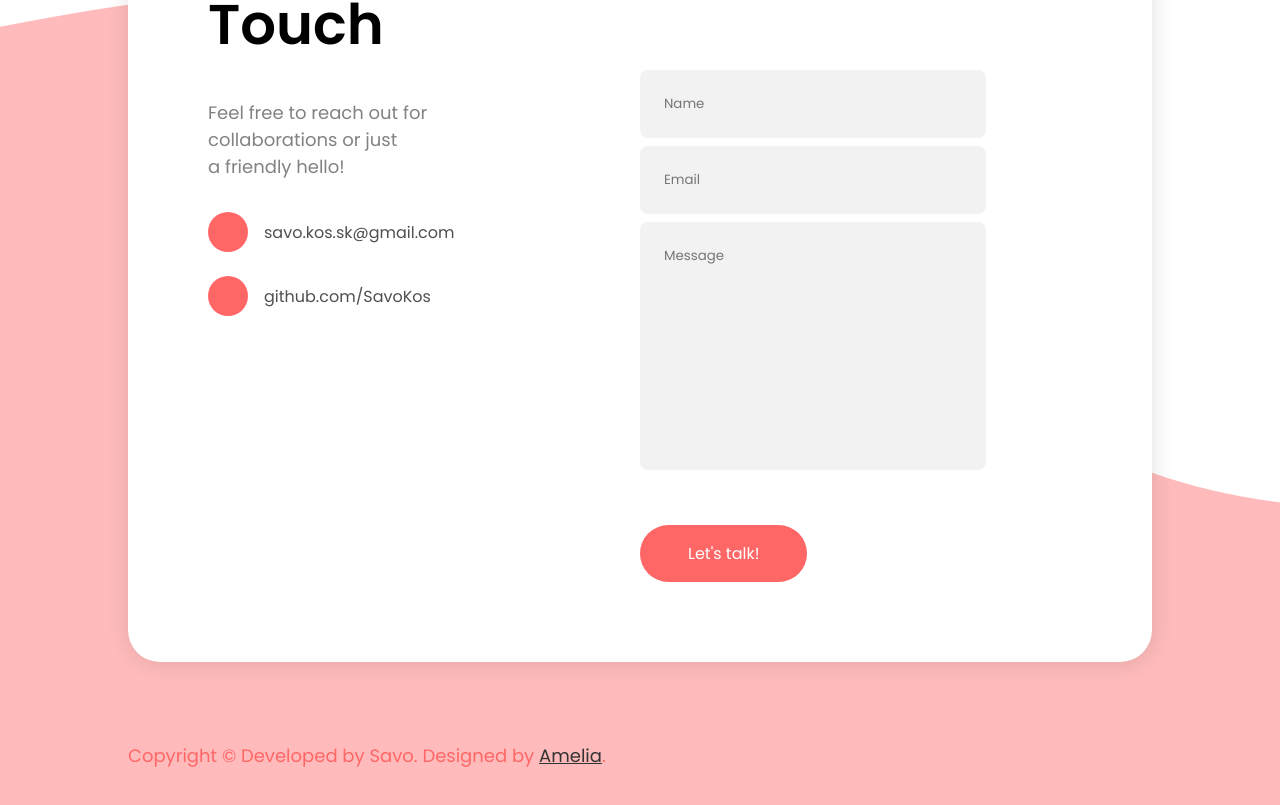
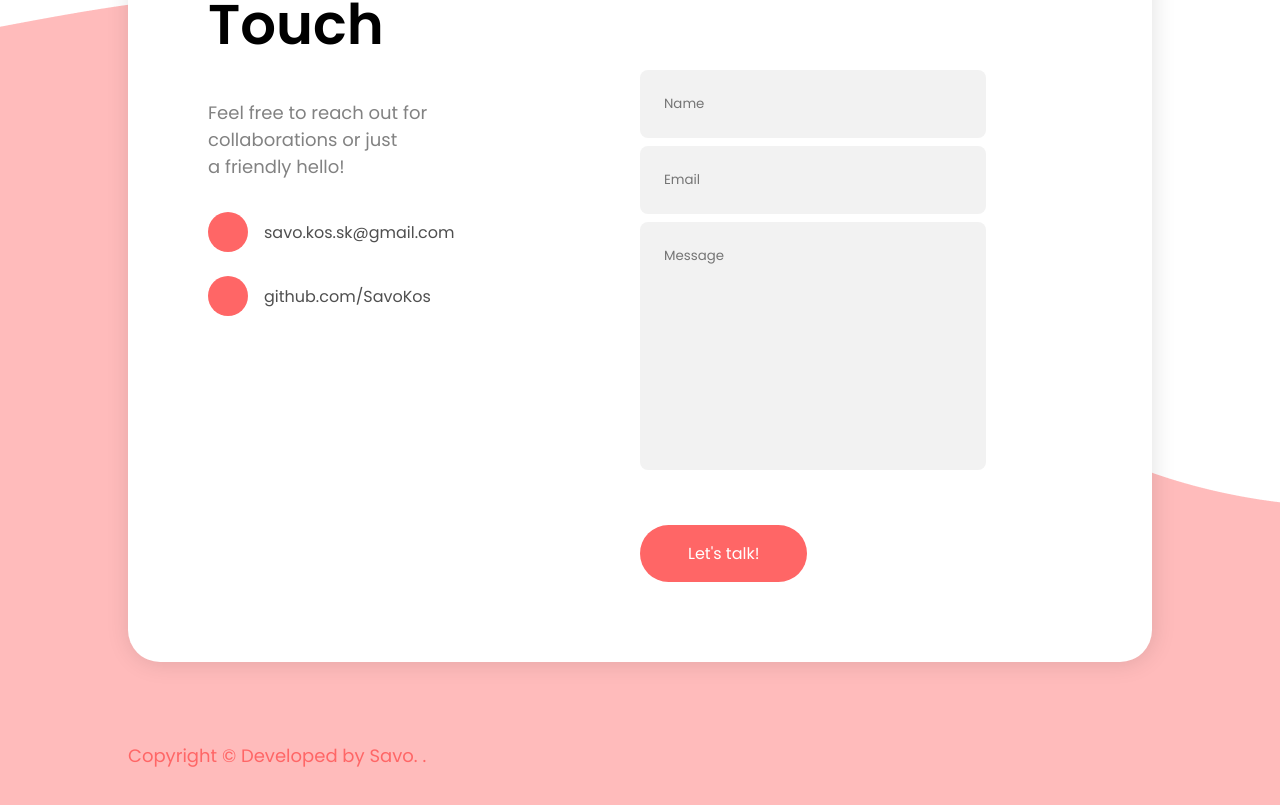
Before and after one commit to SavoKos/portfolio, a Next.js app: page / in a window 1280 px wide. Shown: the part 4678-5483 px from the top of the page. Built offline with nearby package versions, Linux system fonts and the light colour scheme.

Commit message:
Removed credit

```diff
--- a/components/Contact.jsx
+++ b/components/Contact.jsx
@@ -119,13 +119,7 @@ function Contact() {
           </S.Form>
         </S.Right>
       </S.Contact>
-      <p className='copyright'>
-        Copyright © Developed by Savo. Designed by&nbsp;
-        <a href='https://www.behance.net/ameliaq' target='_blank'>
-          Amelia
-        </a>
-        .
-      </p>
+      <p className='copyright'>Copyright © Developed by Savo. .</p>
     </>
   );
 }
```
